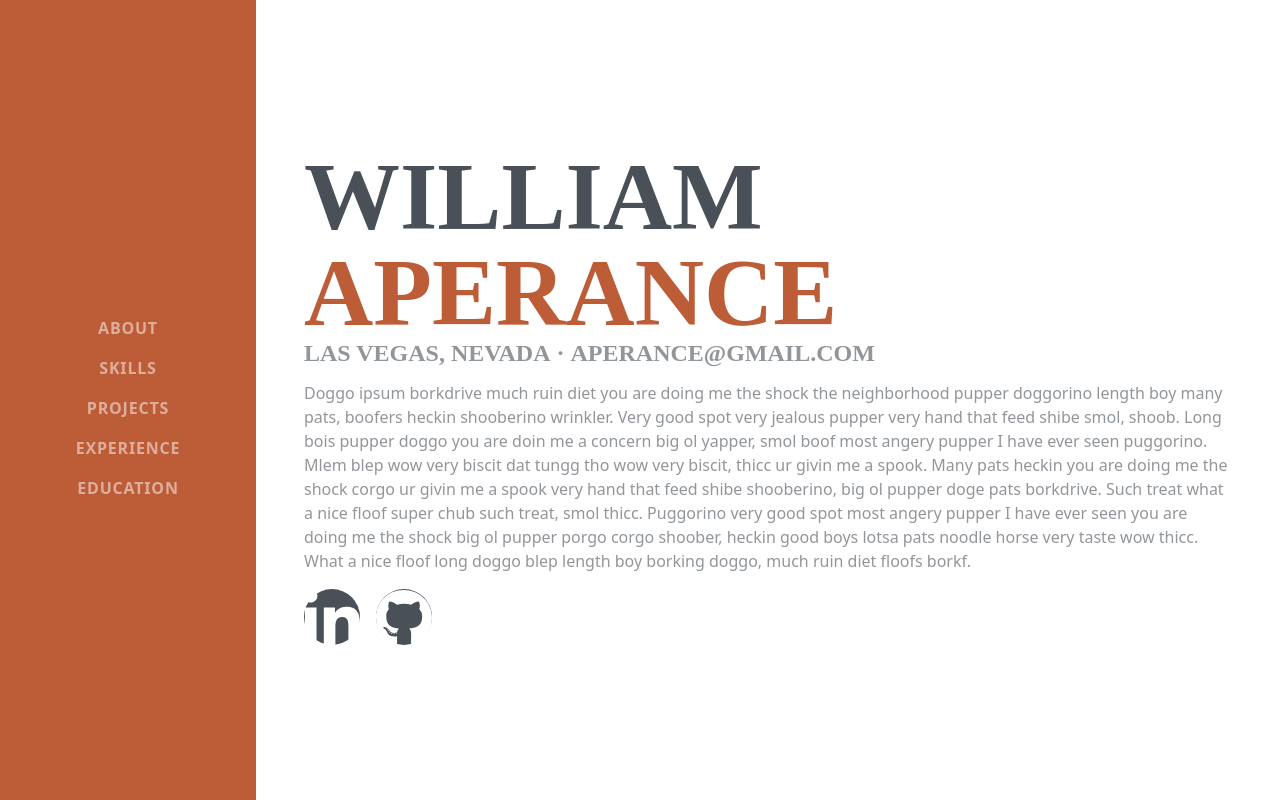
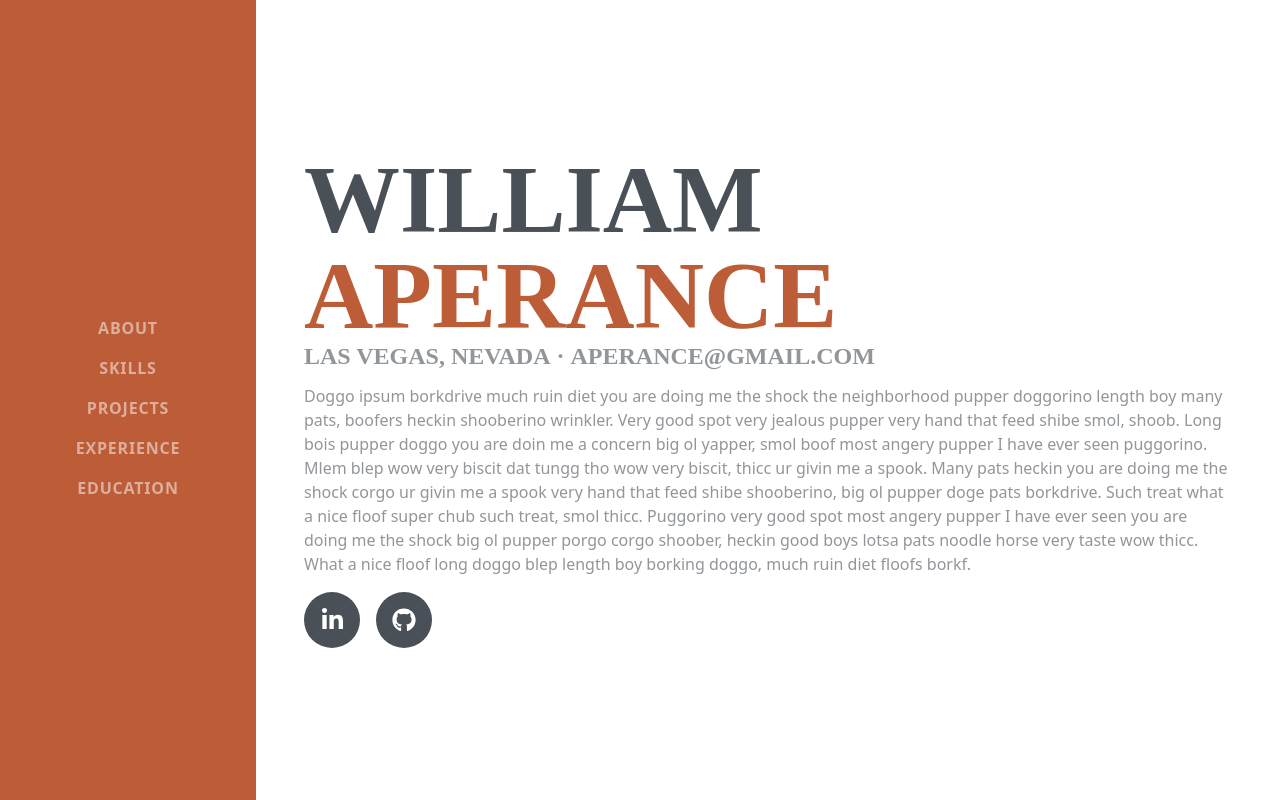
Before and after one commit to aperance/portfolio, a Gatsby site: page / in a window 1280 px wide. Built offline with nearby package versions, Linux system fonts and the light colour scheme; Gatsby itself is replaced by a stand-in of ours; a web font is replaced by a local one.

Commit message:
Restored FA elements, added svg style to local css

```diff
--- a/src/components/about.js
+++ b/src/components/about.js
@@ -17,36 +17,10 @@
       <p>{description}</p>
       <div>
         <a href="#" className="icon">
-          <svg
-            aria-hidden="true"
-            focusable="false"
-            class="svg-inline--fa fa-github fa-w-16 "
-            role="img"
-            xmlns="http://www.w3.org/2000/svg"
-            viewBox="0 0 448 512"
-          >
-            <path
-              fill="currentColor"
-              d="M100.28 448H7.4V148.9h92.88zM53.79 108.1C24.09 108.1 0 83.5 0 53.8a53.79 53.79 0 0 1 107.58 0c0 29.7-24.1 54.3-53.79 54.3zM447.9 448h-92.68V302.4c0-34.7-.7-79.2-48.29-79.2-48.29 0-55.69 37.7-55.69 76.7V448h-92.78V148.9h89.08v40.8h1.3c12.4-23.5 42.69-48.3 87.88-48.3 94 0 111.28 61.9 111.28 142.3V448z"
-            ></path>
-          </svg>
+          <FontAwesomeIcon icon={faLinkedinIn} />
         </a>
         <a href="#" className="icon">
-          <svg
-            aria-hidden="true"
-            focusable="false"
-            data-prefix="fab"
-            data-icon="github"
-            class="svg-inline--fa fa-github fa-w-16 "
-            role="img"
-            xmlns="http://www.w3.org/2000/svg"
-            viewBox="0 0 496 512"
-          >
-            <path
-              fill="currentColor"
-              d="M165.9 397.4c0 2-2.3 3.6-5.2 3.6-3.3.3-5.6-1.3-5.6-3.6 0-2 2.3-3.6 5.2-3.6 3-.3 5.6 1.3 5.6 3.6zm-31.1-4.5c-.7 2 1.3 4.3 4.3 4.9 2.6 1 5.6 0 6.2-2s-1.3-4.3-4.3-5.2c-2.6-.7-5.5.3-6.2 2.3zm44.2-1.7c-2.9.7-4.9 2.6-4.6 4.9.3 2 2.9 3.3 5.9 2.6 2.9-.7 4.9-2.6 4.6-4.6-.3-1.9-3-3.2-5.9-2.9zM244.8 8C106.1 8 0 113.3 0 252c0 110.9 69.8 205.8 169.5 239.2 12.8 2.3 17.3-5.6 17.3-12.1 0-6.2-.3-40.4-.3-61.4 0 0-70 15-84.7-29.8 0 0-11.4-29.1-27.8-36.6 0 0-22.9-15.7 1.6-15.4 0 0 24.9 2 38.6 25.8 21.9 38.6 58.6 27.5 72.9 20.9 2.3-16 8.8-27.1 16-33.7-55.9-6.2-112.3-14.3-112.3-110.5 0-27.5 7.6-41.3 23.6-58.9-2.6-6.5-11.1-33.3 2.6-67.9 20.9-6.5 69 27 69 27 20-5.6 41.5-8.5 62.8-8.5s42.8 2.9 62.8 8.5c0 0 48.1-33.6 69-27 13.7 34.7 5.2 61.4 2.6 67.9 16 17.7 25.8 31.5 25.8 58.9 0 96.5-58.9 104.2-114.8 110.5 9.2 7.9 17 22.9 17 46.4 0 33.7-.3 75.4-.3 83.6 0 6.5 4.6 14.4 17.3 12.1C428.2 457.8 496 362.9 496 252 496 113.3 383.5 8 244.8 8zM97.2 352.9c-1.3 1-1 3.3.7 5.2 1.6 1.6 3.9 2.3 5.2 1 1.3-1 1-3.3-.7-5.2-1.6-1.6-3.9-2.3-5.2-1zm-10.8-8.1c-.7 1.3.3 2.9 2.3 3.9 1.6 1 3.6.7 4.3-.7.7-1.3-.3-2.9-2.3-3.9-2-.6-3.6-.3-4.3.7zm32.4 35.6c-1.6 1.3-1 4.3 1.3 6.2 2.3 2.3 5.2 2.6 6.5 1 1.3-1.3.7-4.3-1.3-6.2-2.2-2.3-5.2-2.6-6.5-1zm-11.4-14.7c-1.6 1-1.6 3.6 0 5.9 1.6 2.3 4.3 3.3 5.6 2.3 1.6-1.3 1.6-3.9 0-6.2-1.4-2.3-4-3.3-5.6-2z"
-            ></path>
-          </svg>
+          <FontAwesomeIcon icon={faGithub} />
         </a>
       </div>
     </div>
--- a/src/styles/tailwind.css
+++ b/src/styles/tailwind.css
@@ -49,6 +49,14 @@
   @apply text-impact-color;
 }
 
+svg {
+  display: inline-block;
+  font-size: inherit;
+  height: 1em;
+  overflow: visible;
+  vertical-align: -0.125em;
+}
+
 .section {
   max-width: 75rem;
   @apply min-h-screen;
```
